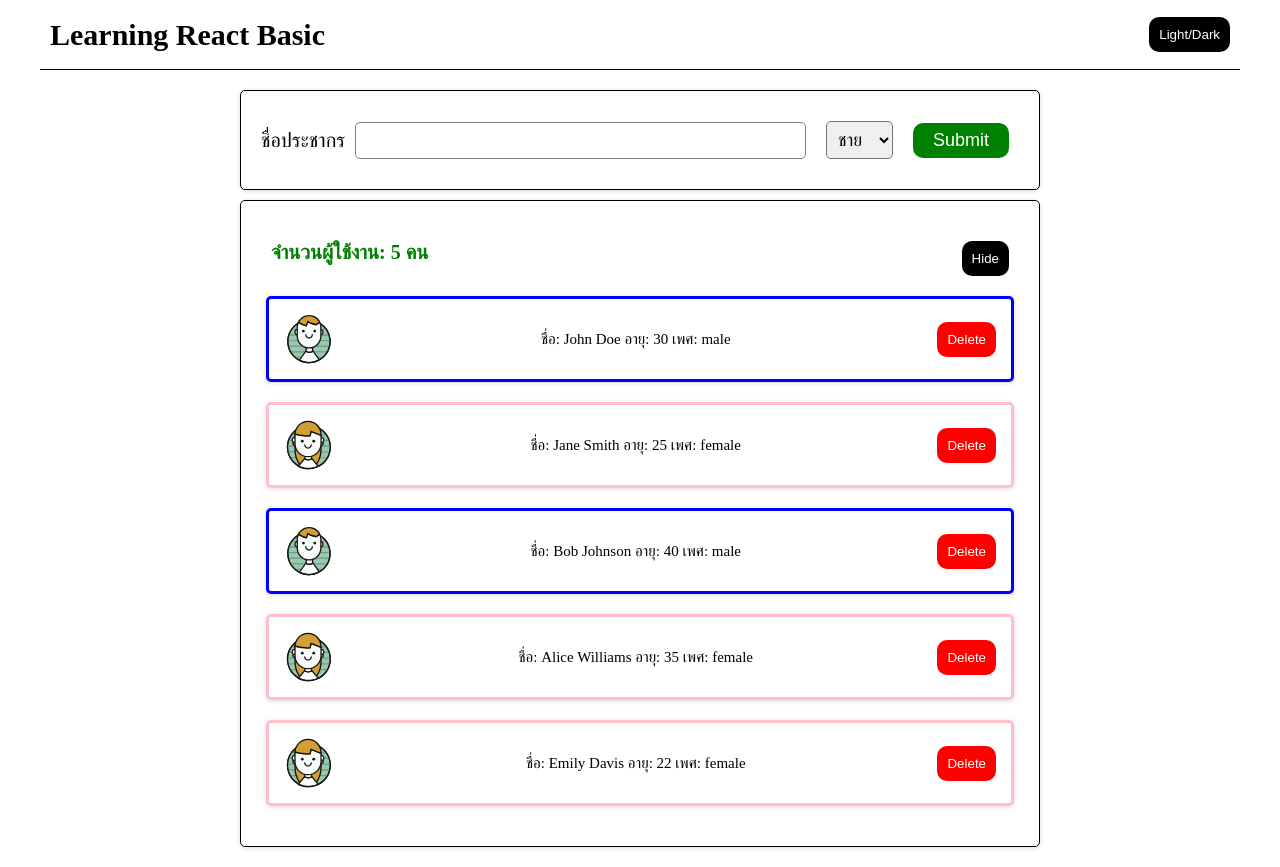
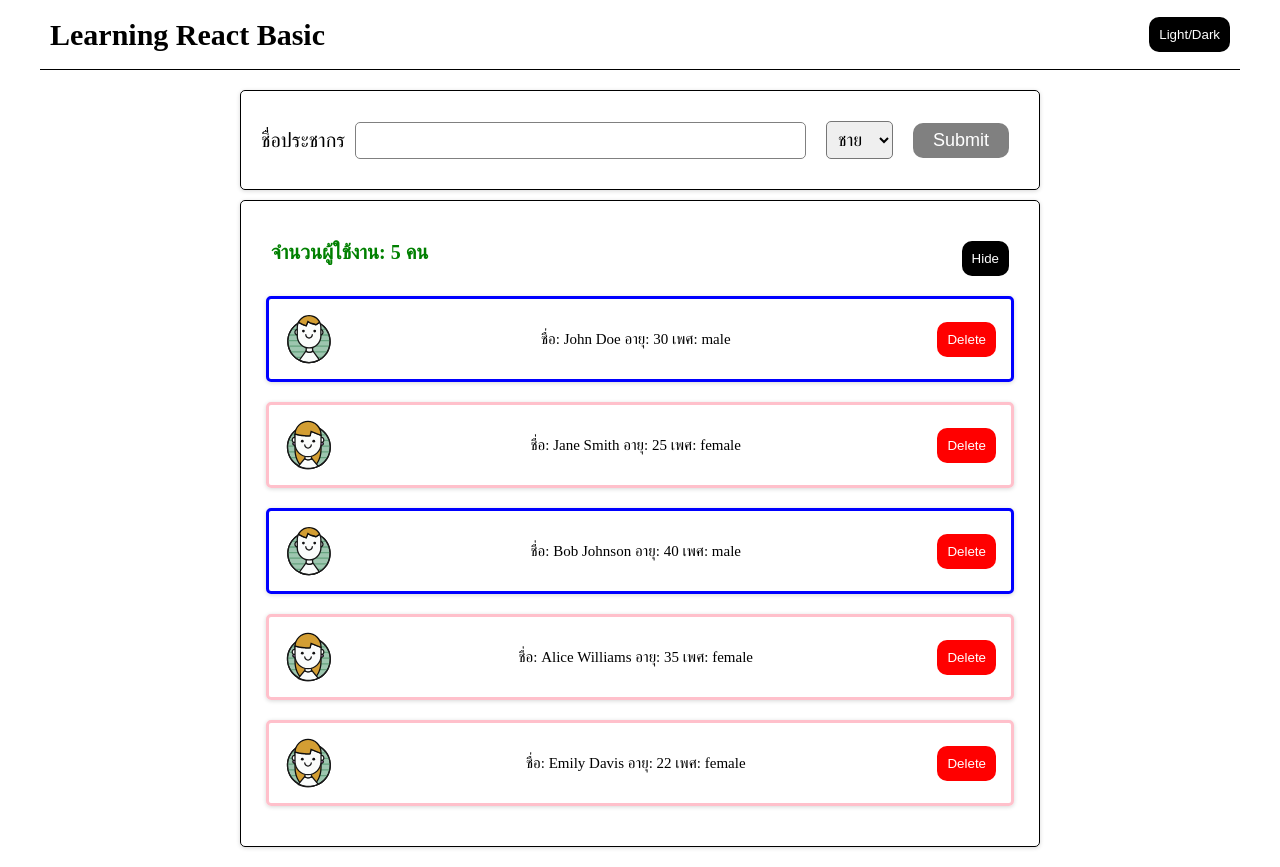
Before and after one commit to PetchAuisui/learning-react-basic, a React (Vite) app: page / in a window 1280 px wide. Built offline with nearby package versions, Linux system fonts and the light colour scheme.

Commit message:
Disabled Button

```diff
--- a/src/components/AddForm.css
+++ b/src/components/AddForm.css
@@ -40,3 +40,6 @@ select{
     margin: 10px;
     background-color: green;
 }
+.btn-save:disabled{
+    background: gray;
+}
--- a/src/components/AddForm.jsx
+++ b/src/components/AddForm.jsx
@@ -23,7 +23,7 @@ export default function Addform() {
                     <option>ชาย</option>
                     <option>หญิง</option>
                 </select>
-                <button type="submit" className="btn-save">Submit</button>
+                <button type="submit" className="btn-save" disabled={name.trim()===""}>Submit</button>
             </form>
         </section>
     );
```
